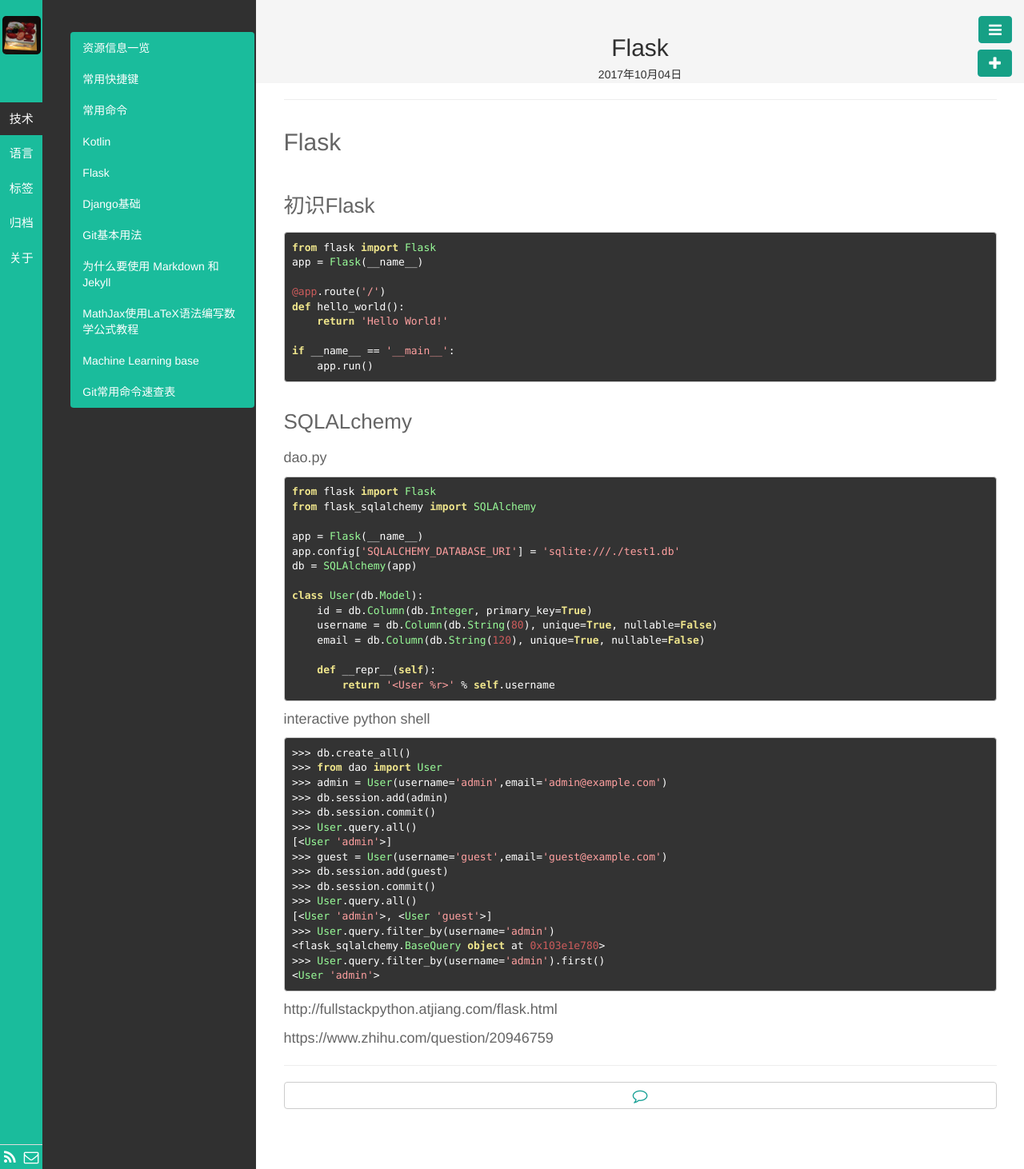
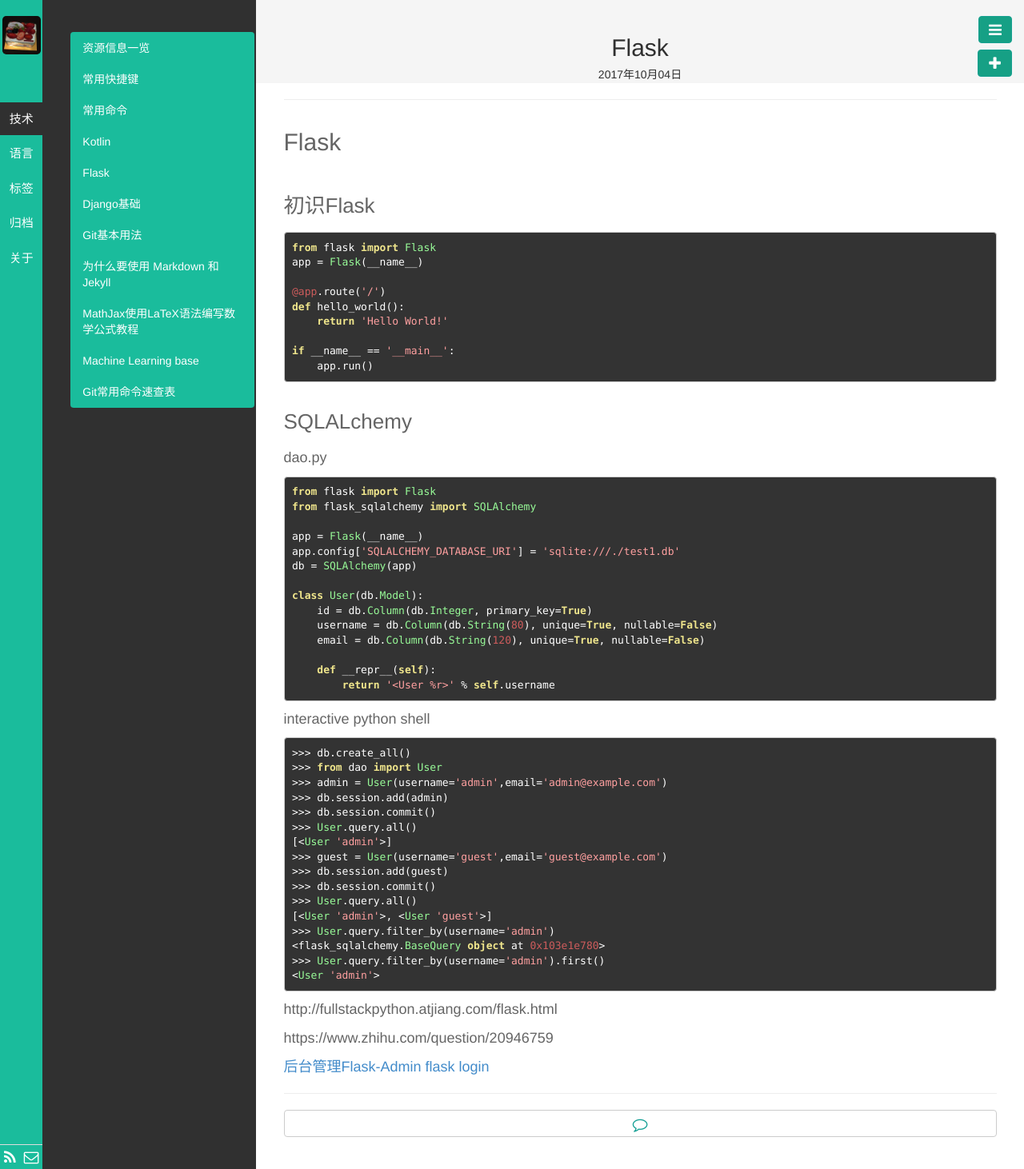
Before and after one commit to kyoyo/kyoyo.github.io, a Jekyll site: the page built from _posts/技術/2017-10-04-Flask.md, in a window 1280 px wide. Shown: the whole page at 80% size. Built offline with Jekyll 4.4.1, drawn with Linux system fonts in a browser that asks for light colours; Markdown is read by kramdown in place of the engine named in the settings.

Commit message:
Update 2017-10-04-Flask.md

```diff
--- a/_posts/技術/2017-10-04-Flask.md
+++ b/_posts/技術/2017-10-04-Flask.md
@@ -63,3 +63,6 @@ interactive python shell
 http://fullstackpython.atjiang.com/flask.html
 
 https://www.zhihu.com/question/20946759
+
+[后台管理Flask-Admin](http://www.jianshu.com/p/56cbb68f8797)
+[flask login](http://liuliqiang.info/flask_login_usage_and_more_tech/)
```
